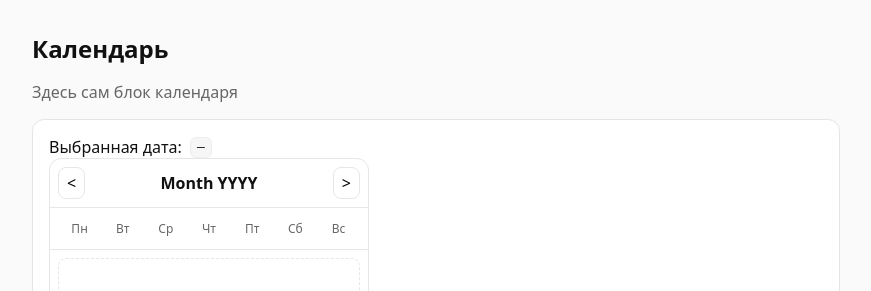
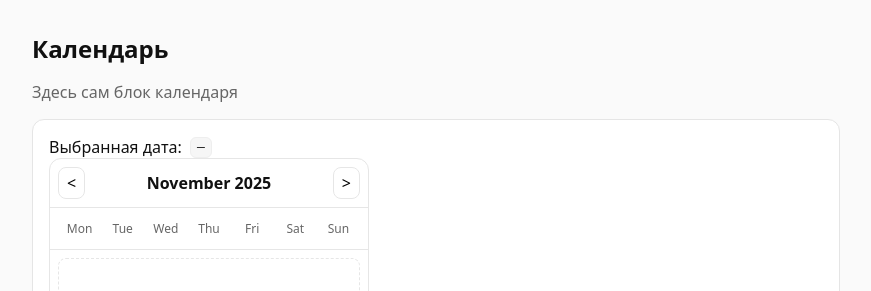
Before and after one commit to BMD63/calendar-app, a Vue app: page / in a window 1280 px wide. Shown: the top 291 px of the page, without its empty margins (204-1075 px from the left). Built offline with nearby package versions, Linux system fonts and the light colour scheme.

Commit message:
feat(calendar): Intl-based month header and weekday labels added

```diff
--- a/src/components/Calendar.vue
+++ b/src/components/Calendar.vue
@@ -1,5 +1,10 @@
 <script setup>
-import { computed } from 'vue'
+import { ref, computed } from 'vue'
+import {
+  normalizeDate,
+  monthLabel,
+  getWeekdayLabels,
+} from '../utils/date.js'
 
 const props = defineProps({
   modelValue: { type: [String, Date], default: '' },
@@ -17,26 +22,38 @@ const emit = defineEmits([
   'month-change',
 ])
 
-//заглушки для шапки:
-const displayLabel = computed(() => 'Month YYYY')
+const initial =
+  normalizeDate(props.modelValue) ??
+  normalizeDate(props.initialMonth) ??
+  new Date()
+
+const viewAnchor = ref(initial)
+
+const headerLabel = computed(() => monthLabel(viewAnchor.value, props.locale))
+
+const weekdayLabels = computed(() =>
+  getWeekdayLabels(props.locale, props.startWeekOn, props.weekdayFormat)
+)
+
 </script>
 
 <template>
   <div class="cal" role="application" aria-label="Calendar">
     <div class="cal__header">
       <button class="cal__nav" aria-label="Previous month" type="button">&lt;</button>
-      <div class="cal__label">{{ displayLabel }}</div>
+      <div class="cal__label">{{ headerLabel }}</div>
       <button class="cal__nav" aria-label="Next month" type="button">&gt;</button>
     </div>
 
     <div class="cal__weekdays" role="row">
-      <span class="cal__weekday">Пн</span>
-      <span class="cal__weekday">Вт</span>
-      <span class="cal__weekday">Ср</span>
-      <span class="cal__weekday">Чт</span>
-      <span class="cal__weekday">Пт</span>
-      <span class="cal__weekday">Сб</span>
-      <span class="cal__weekday">Вс</span>
+      <span
+        v-for="(w, i) in weekdayLabels"
+        :key="i"
+        class="cal__weekday"
+        aria-hidden="true"
+      >
+        {{ w }}
+      </span>
     </div>
 
     <div class="cal__grid" role="grid" aria-readonly="true">
```
